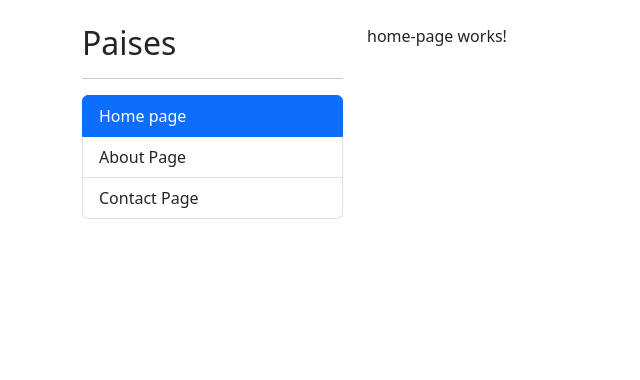
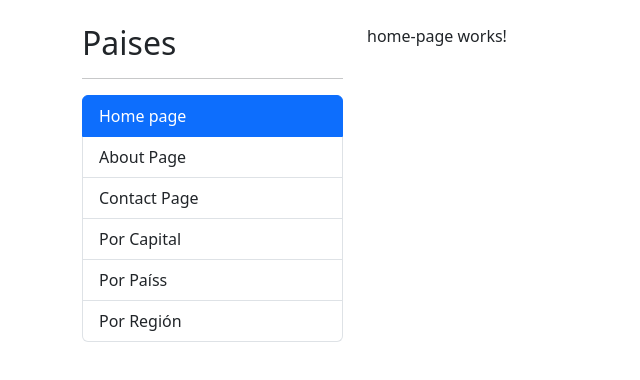
Before and after one commit to Calapzu/Country-SPA, an Angular app: page / in a window 1280 px wide. Shown: the top 380 px of the page, without its empty margins (0-640 px from the left). Built offline with nearby package versions, Linux system fonts and the light colour scheme.

Commit message:
lazyLoad - Carga Peresoza

```diff
--- a/src/app/app-routing.module.ts
+++ b/src/app/app-routing.module.ts
@@ -19,6 +19,10 @@
     component: ContactPageComponent
   },
   {
+    path: 'countries',
+    loadChildren: () => import ('./countries/countries.module').then( m => m.CountriesModule)
+  },
+  {
     path: '**',
     redirectTo: 'home'
   }
--- a/src/app/shared/components/sidebar/sidebar.component.html
+++ b/src/app/shared/components/sidebar/sidebar.component.html
@@ -23,4 +23,25 @@
   >
     Contact Page
   </li>
+
+  <li routerLink="countries/by-capital"
+    routerLinkActive="active"
+    class="list-group-item"
+  >
+    Por Capital
+  </li>
+
+  <li routerLink="countries/by-country"
+    routerLinkActive="active"
+    class="list-group-item"
+  >
+    Por Paíss
+  </li>
+
+  <li routerLink="countries/by-region"
+    routerLinkActive="active"
+    class="list-group-item"
+  >
+    Por Región
+  </li>
 </ul>
```
